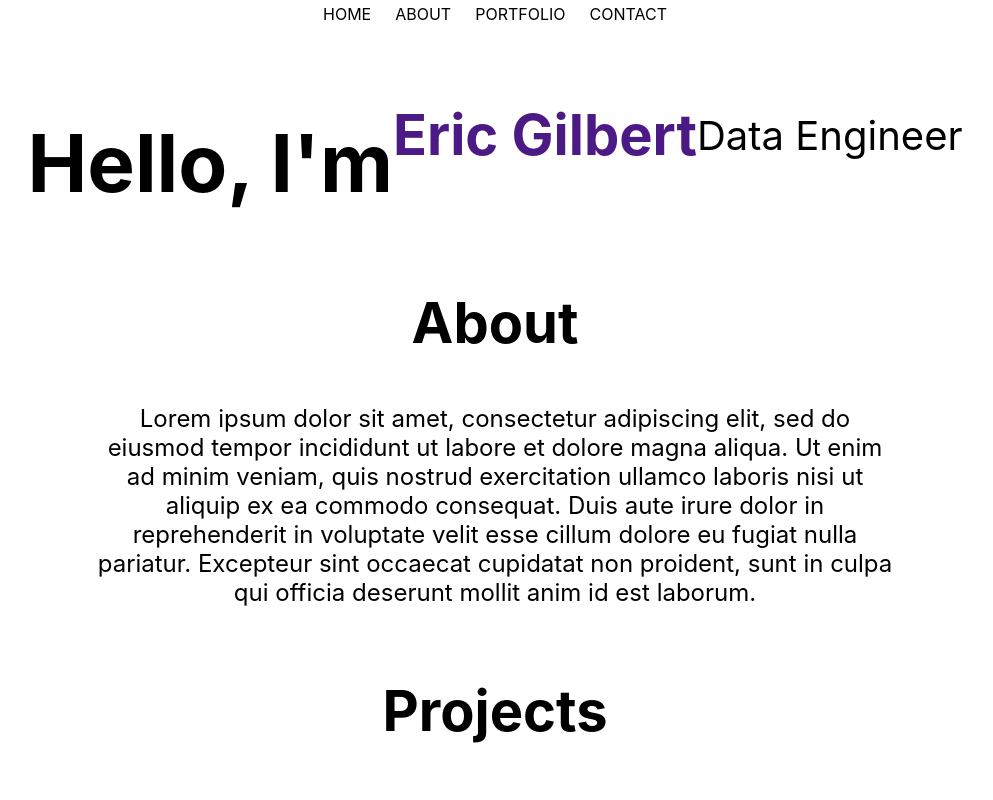
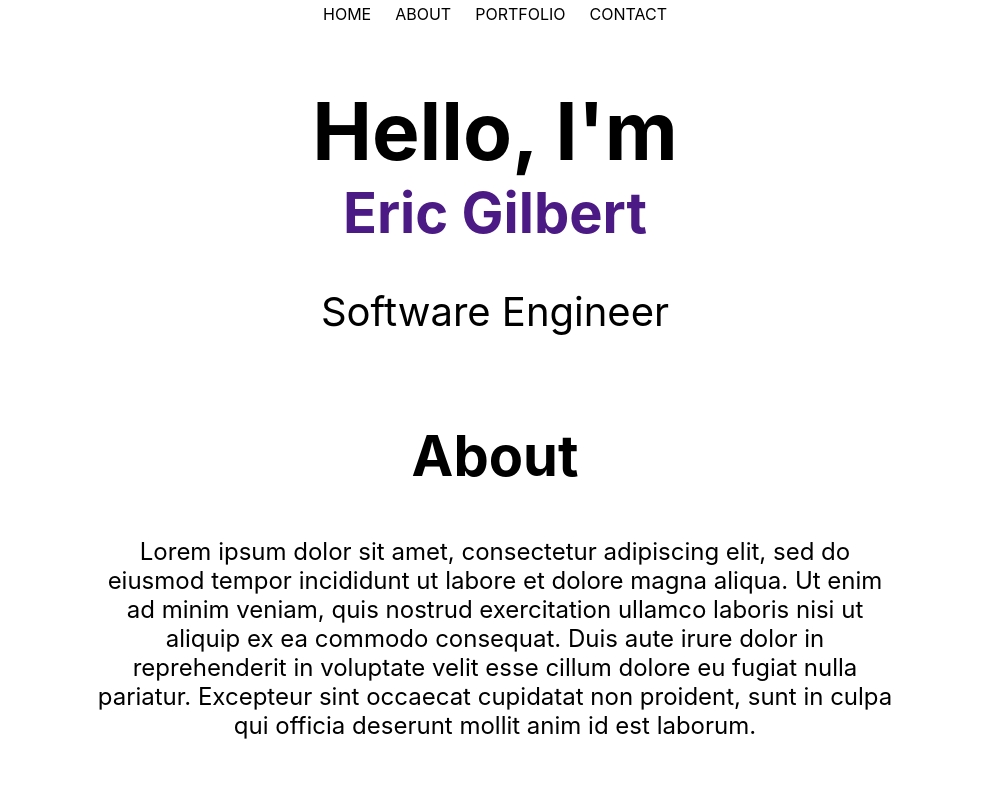
Before and after one commit to egilbert2310/portfolio-website, a React (Create React App) app: page / in a window 1280 px wide. Shown: the top 800 px of the page, without its empty margins (145-1138 px from the left). Built offline with nearby package versions, Linux system fonts and the light colour scheme.

Commit message:
animation is beginning to take shape

```diff
--- a/package.json
+++ b/package.json
@@ -9,6 +9,7 @@
     "react": "^18.2.0",
     "react-dom": "^18.2.0",
     "react-scripts": "^5.0.1",
+    "react-use": "^17.4.0",
     "styled-components": "^5.3.11",
     "web-vitals": "^2.1.4"
   },
--- a/src/components/animations/TextAnimation.jsx
+++ b/src/components/animations/TextAnimation.jsx
@@ -1,19 +1,59 @@
-import React from "react";
+import React, { useEffect } from "react";
 import styled, { keyframes } from "styled-components";
+import { useState } from "react";
+import { useInterval } from "react-use";
+
 
 export default function TextAnimation(){
-    return <Wrapper>Data Engineer</Wrapper>
+    const title1 = 'Data Engineer'
+    const title2 = 'Software Engineer'
+
+    const title_arr = ['Data Engineer', 'Software Engineer', 'Data Scientist', 'Data Analyst', 'A Cool Guy']
+    const [titles, setTitle] = useState(title1)
+    const [count, setCount] = useState(0)
+    const [play, setPlay] = useState(false)
+
+    useInterval(
+        () => {
+            setTitle(title1)
+            setCount(count + 1)
+
+            if (count === 1){
+                setCount(0)
+                setTitle(title2)
+            }
+        },
+        play ? 6000 : null
+    )
+
+    useEffect(() =>{
+        const timer = setTimeout(() => {
+            setTitle(title2)
+            setPlay(true)
+        }, 4000)
+
+        return () => clearTimeout(timer)
+    }, [])
+
+    return (
+    <Wrapper>{titles}</Wrapper>
+ )
 }
 
 const animation = keyframes`
     0% {opacity: 0;}
-    100% {opacity: 1}
+    25% {opacity: 1;}
+    75% {opacity: 1;}
+    100% {opacity: 0}
 `
 
-const Wrapper = styled.span`
+const Wrapper = styled.p`
     opacity: 0;
     animation-name: ${animation};
-    animation-duration: 6s;
+    animation-duration: 4s;
+    animation-fill-mode: forwards;
+    animation-iteration-count: infinite;
     text-align: center;
     font-size: 2.5rem;
+    display: block;
 `
--- a/src/sections/main_header.component.jsx
+++ b/src/sections/main_header.component.jsx
@@ -5,35 +5,31 @@ import TextAnimation from "../components/animations/TextAnimation"
 
 export default function MainHeader(){
     return(
-        <MainHeaderContainer>
+        <div>
                 <Title>Hello, I'm</Title>
                 <Name>Eric Gilbert</Name>
                 <TextAnimation/>
-        </MainHeaderContainer>
+        </div>
     )
 }
 
-const MainHeaderContainer = styled.div`
-    display: flex;
-    justify-content: center;
-    align-items: center;
-    margin-top: 2rem;
-`
+
+
 
 const Title = styled.h1`
+    display: block;
     color: black;
     font-size: 5rem;
     text-align: center;
     margin-bottom: 0%;
     padding-top: 0%;
-    display: block;
 `
 
 const Name = styled.h2`
+    display:block;
     color: rgb(75, 26, 133);
     font-size: 3.5rem;
     text-align: center;
     margin: 0%;
     padding: 0%;
-    display:block;
 `
```
Also changed, not shown: 1 other file (tests, documents, lock files or other folders).
